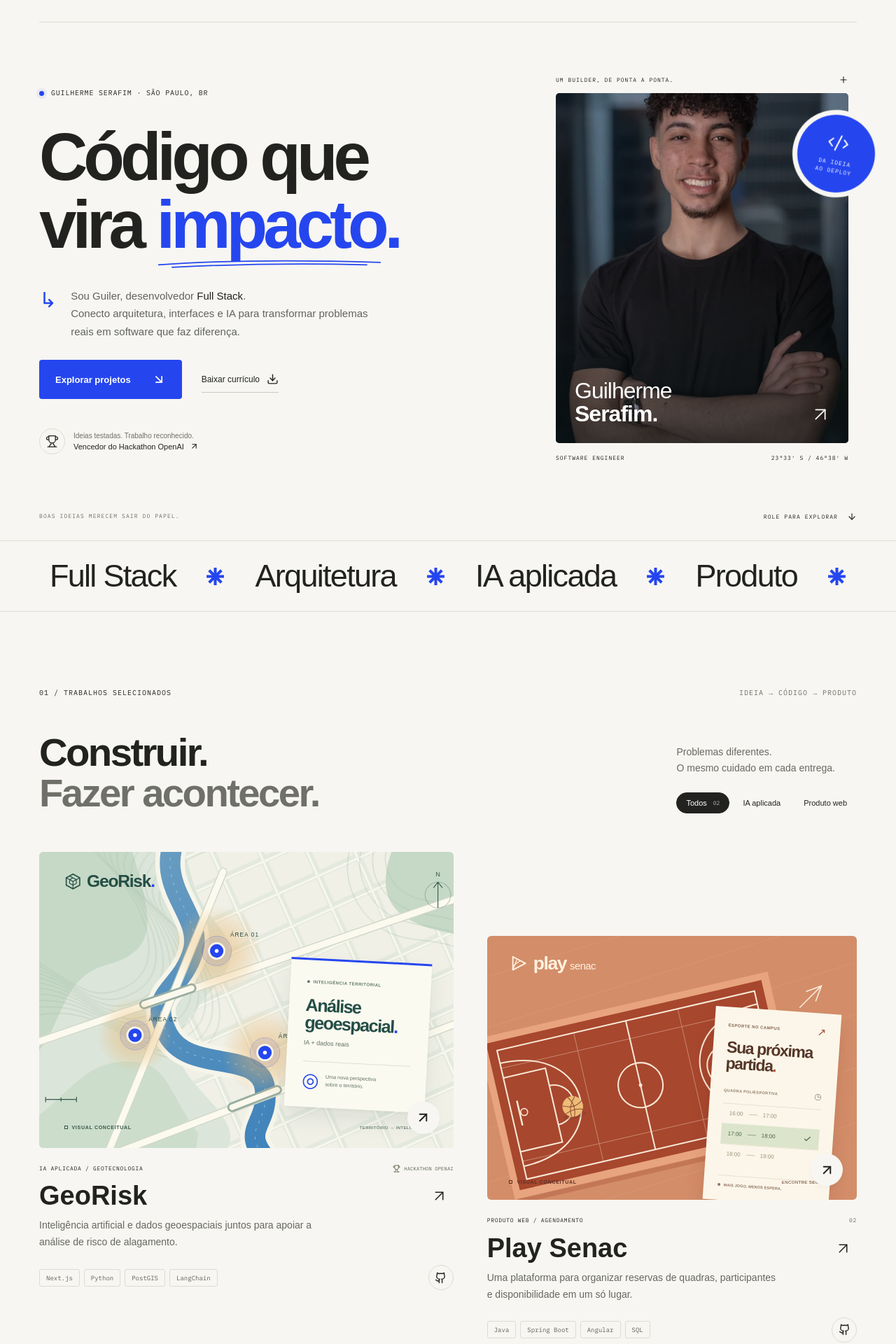
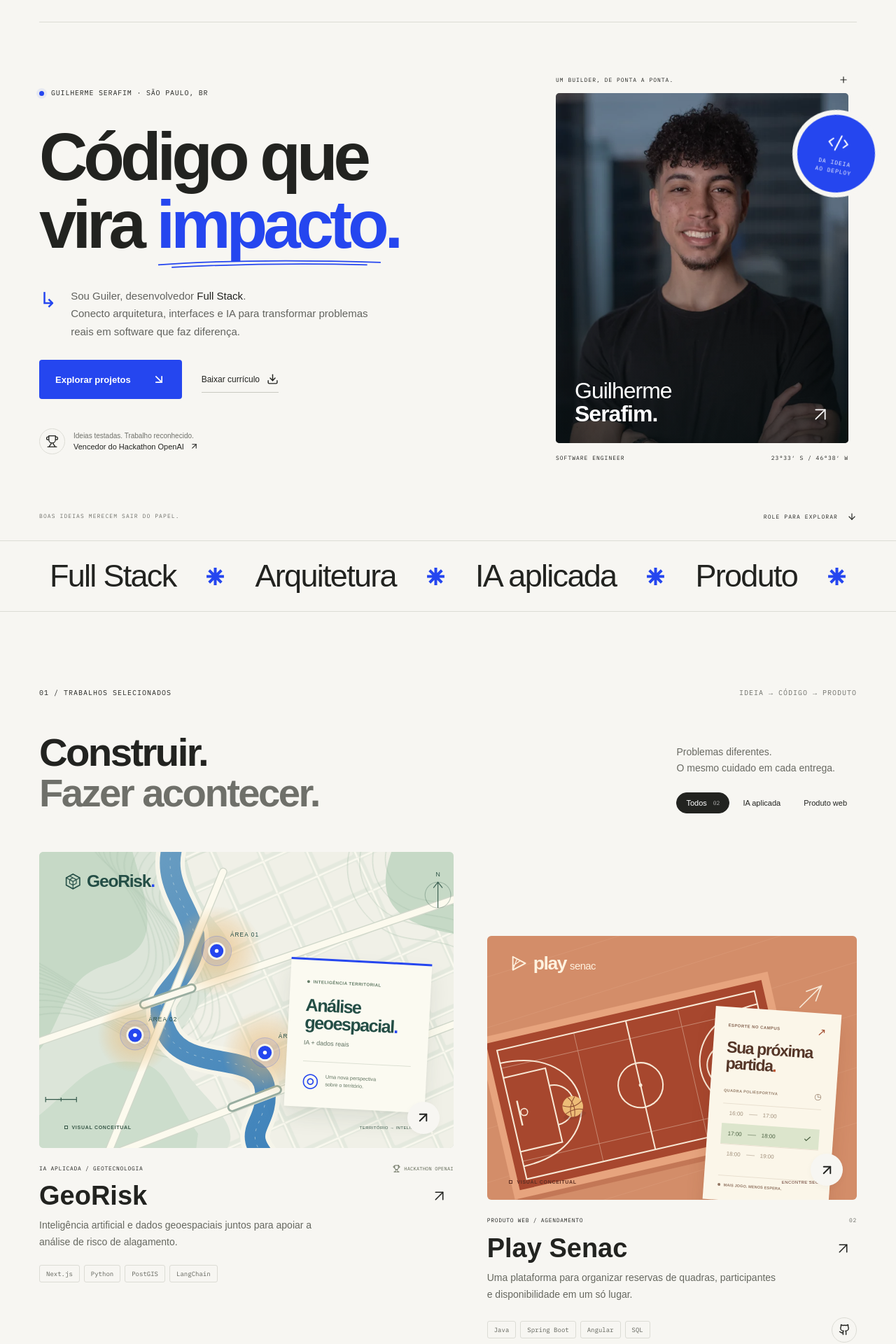
Before and after one commit to GuilhermeSerafim/guiler-portfolio, a React (Vite) app: page / in a window 1280 px wide. Shown: the part 80-2000 px from the top of the page at 70% size. Built offline with nearby package versions, Linux system fonts and the light colour scheme.

Commit message:
fix(portfolio): ajustar retrato, titulo e links dos projetos

```diff
--- a/index.html
+++ b/index.html
@@ -17,19 +17,19 @@
     <meta property="og:locale" content="pt_BR" />
     <meta
       property="og:image"
-      content="https://guiler-software-engineer.guiler.chatgpt.site/images/portrait.webp"
+      content="https://guiler.vercel.app/images/portrait.webp"
     />
     <meta
       property="og:url"
-      content="https://guiler-software-engineer.guiler.chatgpt.site/"
+      content="https://guiler.vercel.app/"
     />
     <link
       rel="canonical"
-      href="https://guiler-software-engineer.guiler.chatgpt.site/"
+      href="https://guiler.vercel.app/"
     />
     <link rel="icon" type="image/svg+xml" href="/favicon.svg" />
     <link rel="preload" as="image" href="/images/portrait.webp" />
-    <title>Guiler — Guilherme Serafim · Full Stack Developer</title>
+    <title>Guiler · Full Stack Developer</title>
   </head>
   <body>
     <div id="root"></div>
--- a/src/App.tsx
+++ b/src/App.tsx
@@ -392,6 +392,7 @@ function App() {
                         <span key={tag}>{tag}</span>
                       ))}
                     </div>
+                    {project.github && (
                       <a
                         href={project.github}
                         target="_blank"
@@ -401,6 +402,7 @@ function App() {
                       >
                         <Github size={17} />
                       </a>
+                    )}
                   </div>
                 </motion.article>
               ))}
--- a/src/components/Interactions.tsx
+++ b/src/components/Interactions.tsx
@@ -74,8 +74,8 @@ export function TiltedPortrait({ src, alt, children }: TiltedPortraitProps) {
           className="portrait-image"
           src={src}
           alt={alt}
-          width={840}
-          height={1100}
+          width={611}
+          height={1000}
           loading="eager"
           {...{ fetchpriority: "high" }}
           draggable={false}
--- a/src/components/ProjectDialog.tsx
+++ b/src/components/ProjectDialog.tsx
@@ -86,6 +86,7 @@ export function ProjectDialog({
             >
               Abrir projeto <ArrowUpRight size={18} />
             </a>
+            {project.github && (
               <a
                 className="text-link"
                 href={project.github}
@@ -94,6 +95,7 @@ export function ProjectDialog({
               >
                 <Github size={18} /> Ver código <ArrowUpRight size={16} />
               </a>
+            )}
           </div>
         </div>
       )}
--- a/src/data.ts
+++ b/src/data.ts
@@ -11,7 +11,7 @@ export type Project = {
   decisions: string[];
   outcome: string;
   demo: string;
-  github: string;
+  github?: string;
 };
 
 export const projects: Project[] = [
@@ -36,7 +36,6 @@ export const projects: Project[] = [
     outcome:
       "Projeto vencedor do Hackathon OpenAI. A proposta é apoiar a análise com contexto e justificativas; as classificações não substituem uma avaliação técnica do território.",
     demo: "https://geo-risk-front.vercel.app/",
-    github: "https://github.com/GuilhermeSerafim/geo-risk",
   },
   {
     id: "playsenac",
--- a/src/styles.css
+++ b/src/styles.css
@@ -416,7 +416,7 @@ h2 {
   width: 100%;
   height: 100%;
   object-fit: cover;
-  object-position: center 40%;
+  object-position: center top;
   filter: saturate(0.75);
 }
 .portrait-surface:after {
```
Lines whose indentation alone changed are shown as unchanged.
